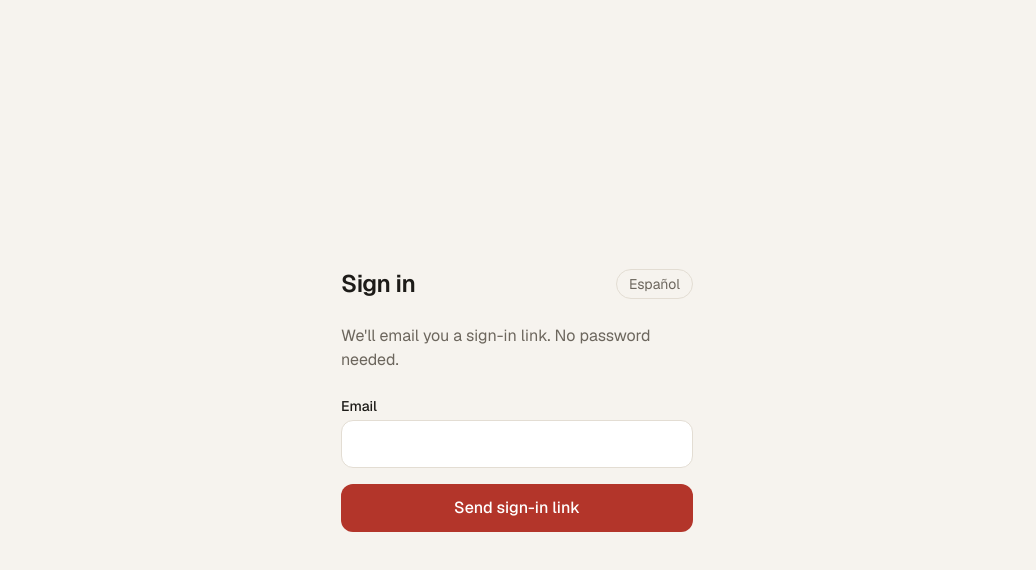
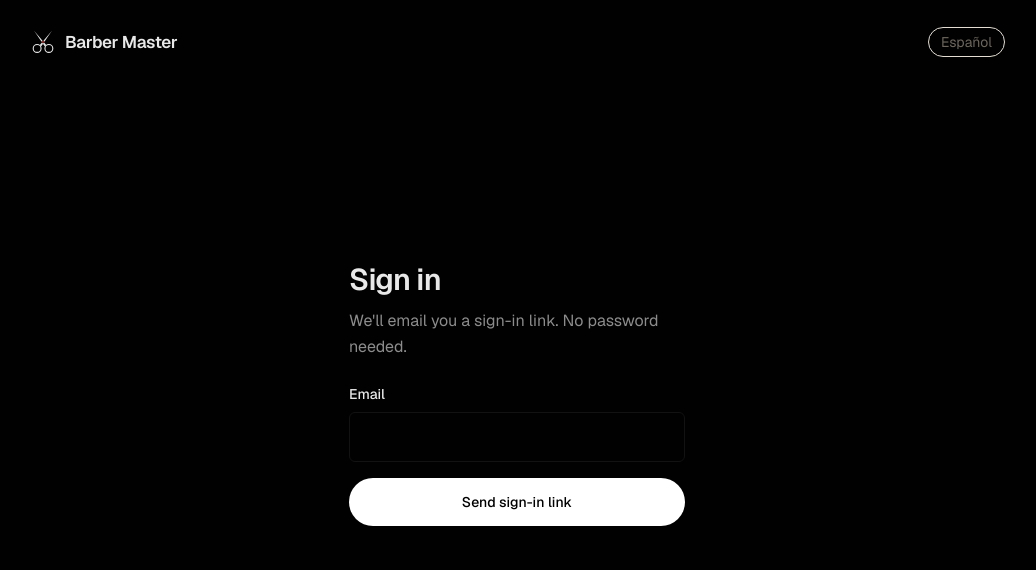
Before and after one commit to OmarflorexAI/Barber-booking-system, a Next.js app: page /login in a window 1280 px wide. Shown: the top 570 px of the page, without its empty margins (123-1159 px from the left). Built offline with nearby package versions, Linux system fonts and the light colour scheme; no server answers.

Commit message:
feat(login): restyle sign-in in the landing's dark look
Co-Authored-By: Claude Opus 5.5 <noreply@anthropic.com>

```diff
--- a/src/app/login/login-form.tsx
+++ b/src/app/login/login-form.tsx
@@ -4,25 +4,45 @@ import { useActionState } from "react";
 import { dictionaries, type Locale } from "@/lib/i18n/dictionaries";
 import { sendMagicLink, type LoginState } from "./actions";
 
+/* The landing's dark input and white pill (DESIGN.md "Inputs / Fields", "Buttons"). */
+const field =
+  "min-h-12 w-full rounded-md border border-border bg-background px-4 py-3 text-[16px] text-foreground outline-none transition-colors placeholder:text-muted-foreground hover:border-white/25 focus-visible:border-foreground focus-visible:outline-2 focus-visible:outline-solid focus-visible:outline-offset-2 focus-visible:outline-foreground";
+const submit =
+  "inline-flex min-h-12 w-full items-center justify-center whitespace-nowrap rounded-full bg-white px-5 text-sm font-medium text-black transition-colors duration-200 hover:bg-white/85 disabled:cursor-not-allowed disabled:opacity-60 focus-visible:outline-2 focus-visible:outline-solid focus-visible:outline-offset-2 focus-visible:outline-foreground";
+/* A neutral notice (raised fill, white/25 border): red stays a live signal. */
+const notice = "flex items-start gap-3 rounded-md border border-white/25 bg-raised px-4 py-3 text-[15px] leading-relaxed text-foreground";
+
 export function LoginForm({ locale }: { locale: Locale }) {
   const t = dictionaries[locale];
   const [state, action, pending] = useActionState<LoginState, FormData>(sendMagicLink, { status: "idle" });
 
   if (state.status === "sent") {
-    return <p className="rounded-xl bg-ok-soft px-4 py-3 text-ok">{t.linkSent}</p>;
+    return (
+      <p role="status" className={notice}>
+        <svg aria-hidden="true" viewBox="0 0 24 24" fill="none" stroke="currentColor" strokeWidth="1.5" strokeLinecap="round" strokeLinejoin="round" className="mt-0.5 h-5 w-5 shrink-0">
+          <rect x="3" y="5" width="18" height="14" rx="2" />
+          <path d="m3.5 6.5 8.5 6 8.5-6" />
+        </svg>
+        {t.linkSent}
+      </p>
+    );
   }
   return (
     <form action={action} className="flex flex-col gap-4">
-      <label className="flex flex-col gap-1">
-        <span className="text-sm font-medium">{t.email}</span>
-        <input className="field" type="email" name="email" autoComplete="email" required />
+      <label className="flex flex-col gap-2">
+        <span className="text-sm font-medium text-foreground">{t.email}</span>
+        <input className={field} type="email" name="email" autoComplete="email" required />
       </label>
       {state.status === "error" && (
-        <p role="alert" className="text-sm text-accent">
+        <p role="alert" className={notice}>
+          <svg aria-hidden="true" viewBox="0 0 24 24" fill="none" stroke="currentColor" strokeWidth="1.5" strokeLinecap="round" strokeLinejoin="round" className="mt-0.5 h-5 w-5 shrink-0">
+            <circle cx="12" cy="12" r="9" />
+            <path d="M12 7.75v5M12 16.25v.01" />
+          </svg>
           {t.errors[state.message ?? "UNKNOWN"] ?? t.errors.UNKNOWN}
         </p>
       )}
-      <button className="btn-primary" disabled={pending}>
+      <button className={submit} disabled={pending}>
         {t.sendLink}
       </button>
     </form>
--- a/src/app/login/page.tsx
+++ b/src/app/login/page.tsx
@@ -1,30 +1,53 @@
 import type { Metadata } from "next";
+import Link from "next/link";
 import { Suspense } from "react";
+import { Wordmark } from "@/components/brand/logo";
 import { LanguageToggle } from "@/components/language-toggle";
 import { getDictionary } from "@/lib/i18n/server";
 import { LoginForm } from "./login-form";
 
 export const metadata: Metadata = { title: "Sign in" };
 
+/*
+ * Staff sign-in: always dark, in the landing's look (.landing scope and its --l-* tokens),
+ * the bridge between the marketing page and the app. No theme toggle here.
+ */
 export default function LoginPage() {
   return (
-    <main className="mx-auto flex min-h-screen w-full max-w-sm flex-col justify-center gap-6 px-4">
-      <Suspense fallback={null}>
-        <Login />
-      </Suspense>
-    </main>
+    <div className="landing flex min-h-dvh flex-col">
+      <header className="mx-auto flex w-full max-w-5xl items-center justify-between gap-4 px-6 py-5">
+        <Link
+          href="/"
+          className="-mx-1 inline-flex min-h-11 items-center rounded-md px-1 text-foreground focus-visible:outline-2 focus-visible:outline-solid focus-visible:outline-offset-2 focus-visible:outline-foreground"
+        >
+          <Wordmark />
+        </Link>
+        <Suspense fallback={null}>
+          <Toggle />
+        </Suspense>
+      </header>
+      <main className="mx-auto flex w-full max-w-sm flex-1 flex-col justify-center gap-6 px-6 pb-[12vh]">
+        <Suspense fallback={null}>
+          <Login />
+        </Suspense>
+      </main>
+    </div>
   );
+}
+
+async function Toggle() {
+  const { locale, t } = await getDictionary();
+  return <LanguageToggle locale={locale} label={t.otherLang} />;
 }
 
 async function Login() {
   const { locale, t } = await getDictionary();
   return (
     <>
-      <div className="flex items-center justify-between">
-        <h1 className="text-2xl font-semibold tracking-tight">{t.login}</h1>
-        <LanguageToggle locale={locale} label={t.otherLang} />
+      <div className="flex flex-col gap-3">
+        <h1 className="text-balance text-3xl font-semibold leading-[1.1] tracking-[-0.03em]">{t.login}</h1>
+        <p className="text-base leading-relaxed text-muted-foreground">{t.loginHint}</p>
       </div>
-      <p className="text-muted">{t.loginHint}</p>
       <LoginForm locale={locale} />
     </>
   );
```
